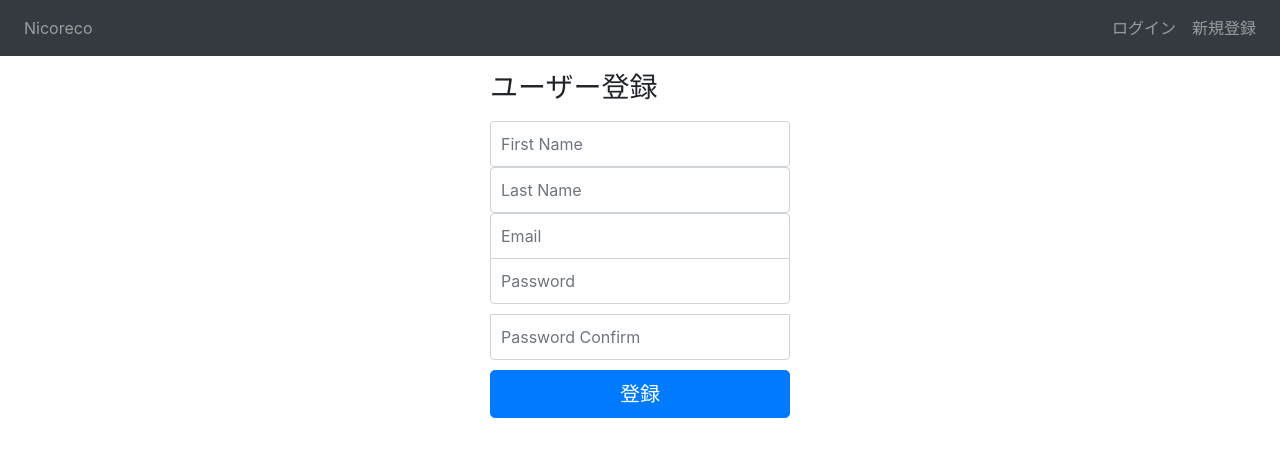
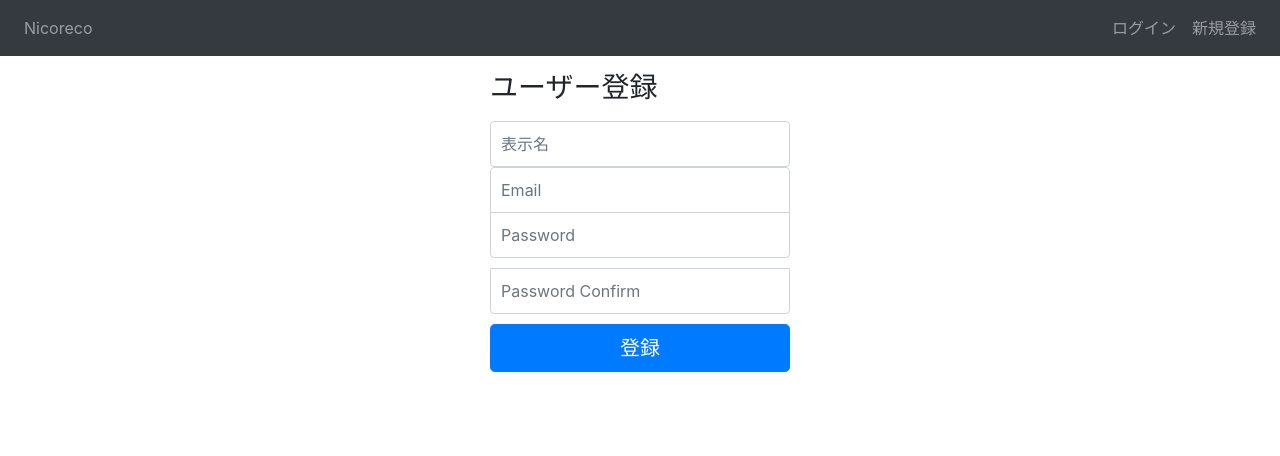
Before and after one commit to kenkn/Nicoreco-portal, a Vue app in the folder ui/: page /register in a window 1280 px wide. Shown: the top 456 px of the page. Built offline with nearby package versions, Linux system fonts and the light colour scheme.

Commit message:
ユーザのカラムを変更

```diff
--- a/ui/src/pages/Home.vue
+++ b/ui/src/pages/Home.vue
@@ -18,7 +18,7 @@ export default {
     onMounted(async () => {
       try {
         const { data } = await axios.get("user");
-        message.value = `こんにちは．${data.first_name} ${data.last_name} さん`;
+        message.value = `こんにちは．${data.display_name} さん`;
 
         // index.tsのactionsに設定したパラメータ名を設定
         await store.dispatch("setAuth", true);
--- a/ui/src/pages/Register.vue
+++ b/ui/src/pages/Register.vue
@@ -3,15 +3,9 @@
     <form @submit.prevent="submit">
       <h1 class="h3 mb-3 fw-normal">ユーザー登録</h1>
       <input
-        v-model="firstName"
+        v-model="displayName"
         class="form-control"
-        placeholder="First Name"
-        required
-      />
-      <input
-        v-model="lastName"
-        class="form-control"
-        placeholder="Last Name"
+        placeholder="表示名"
         required
       />
 
@@ -51,8 +45,7 @@ import { useRouter } from "vue-router";
 export default {
   name: "Register",
   setup() {
-    const firstName = ref("");
-    const lastName = ref("");
+    const displayName = ref("");
     const email = ref("");
     const password = ref("");
     const passwordConfirm = ref("");
@@ -61,8 +54,7 @@ export default {
     const submit = async () => {
       // Register apiへPOST
       await axios.post("register", {
-        first_name: firstName.value,
-        last_name: lastName.value,
+        display_name: displayName.value,
         email: email.value,
         password: password.value,
         password_confirm: passwordConfirm.value,
@@ -73,8 +65,7 @@ export default {
     };
 
     return {
-      firstName,
-      lastName,
+      displayName,
       email,
       password,
       passwordConfirm,
```
Also changed, not shown: 2 other files (tests, documents, lock files or other folders).
